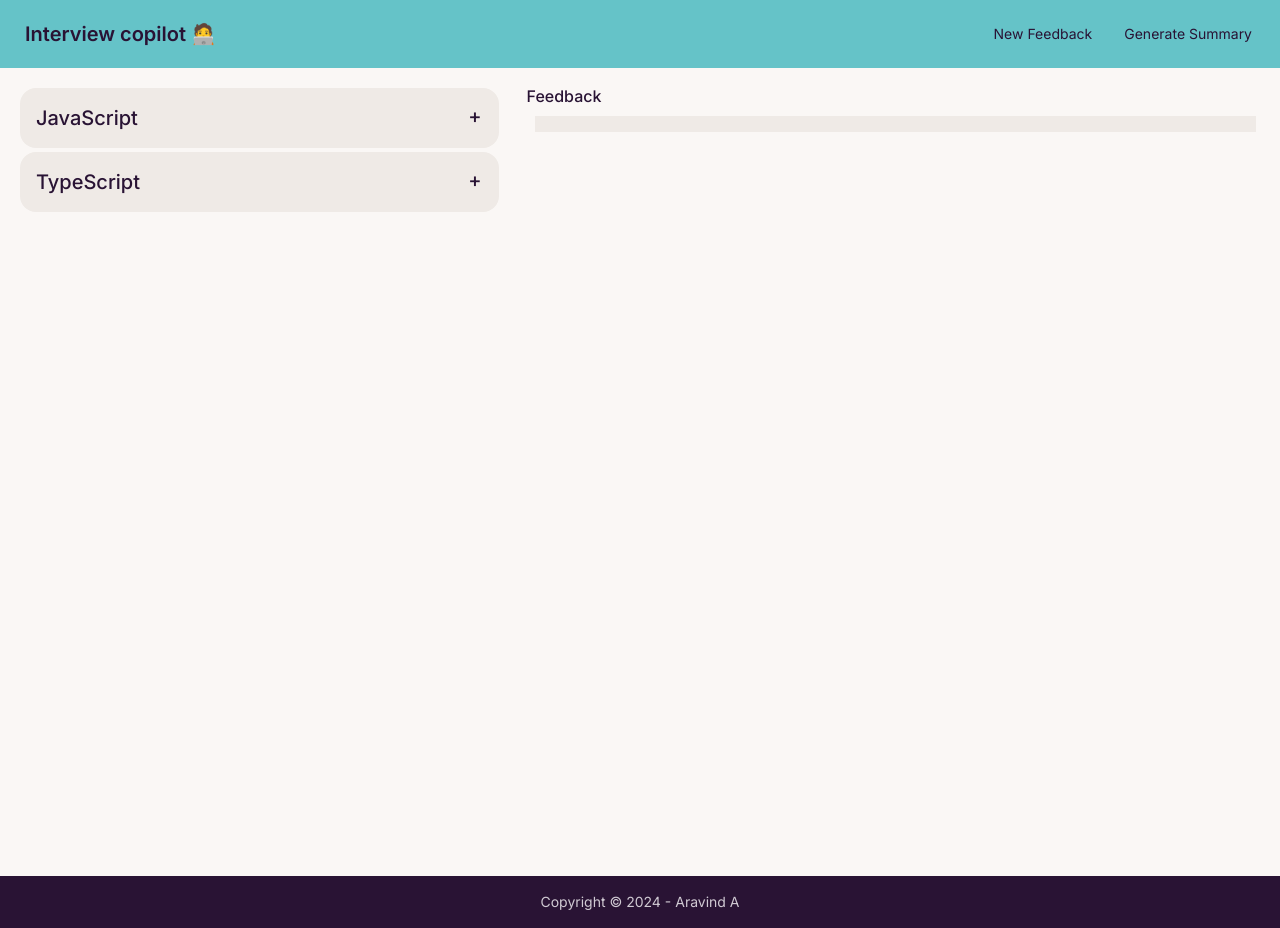
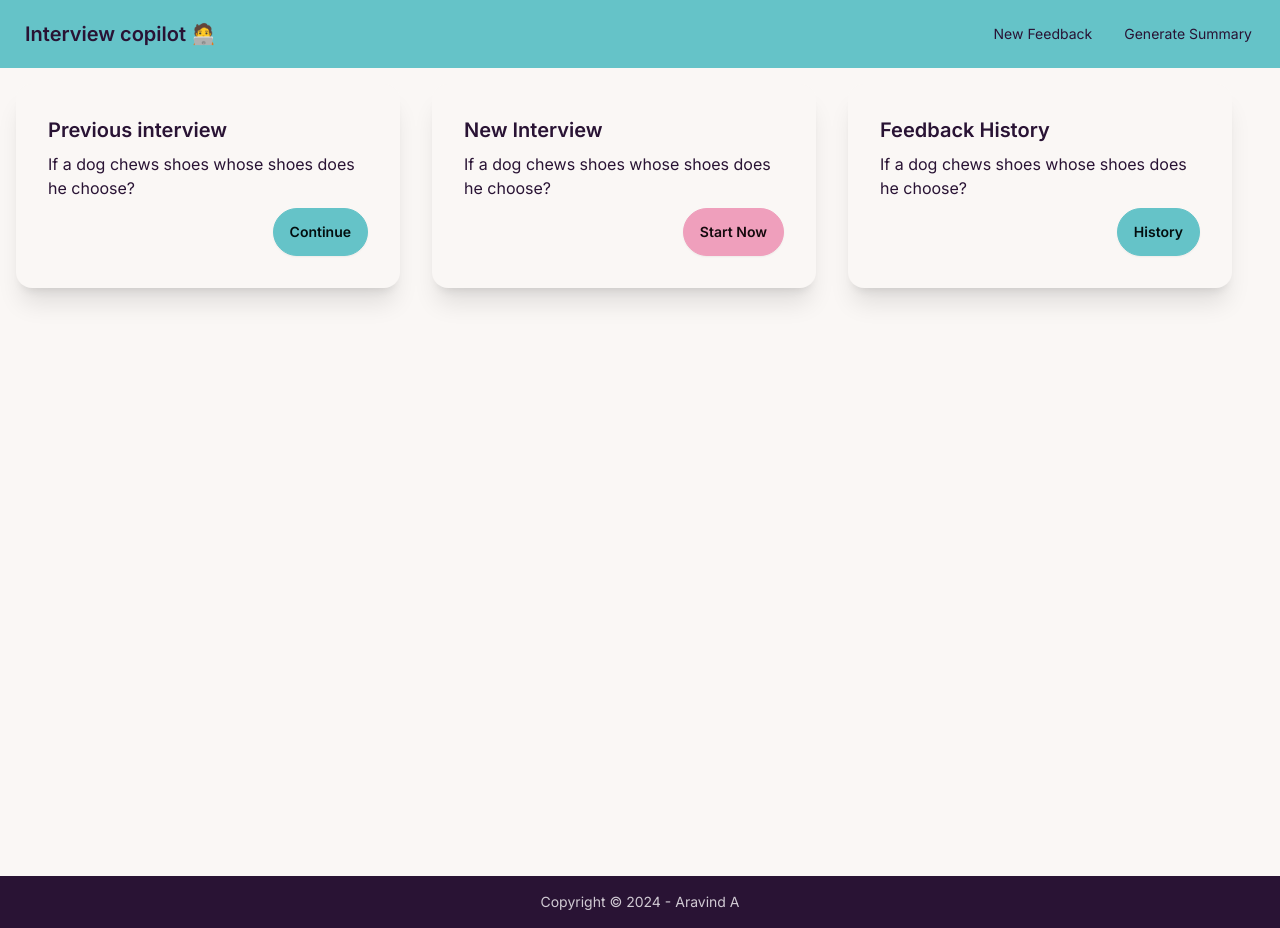
Before and after one commit to Aravin/interview-copilot, a Next.js app in the folder interview-copilot/: page / in a window 1280 px wide. Built offline with nearby package versions, Linux system fonts and the light colour scheme.

Commit message:
Added new interview modal

```diff
--- a/interview-copilot/app/page.tsx
+++ b/interview-copilot/app/page.tsx
@@ -1,40 +1,44 @@
 "use client";
 
-import Question from "@/components/question";
-import json from "@/app/js.json";
-import { ReportSection } from "@/components/report-section";
+import Link from "next/link";
+import { NewInterviewModal } from "@/components/new-interview-modal";
 
 export default function Home() {
   const q = JSON.parse(localStorage.getItem("ic") || "{}");
 
   return (
-    <main className="flex p-2 m-2 gap-8 max-h-screen	">
-      <section className="flex-2">
-        {Object.keys(json).map((title: string, index: number) => (
-          <div className="collapse collapse-plus bg-base-200 m-1" key={index}>
-            <input type="checkbox" />
-            <div className="collapse-title text-xl font-medium">{title}</div>
-            <div className="collapse-content">
-              {(json as any)[title].map((question: string, index: number) => (
-                <Question
-                  id={title}
-                  question={question}
-                  key={index}
-                  level={
-                    (q[title] &&
-                      (q[title][question] || q[title][question] === "0")) ||
-                    null
-                  }
-                />
-              ))}
-            </div>
+    <main className="flex p-2 m-2 gap-8 w-full">
+      <div className="card w-96 bg-base-100 shadow-xl">
+        <div className="card-body">
+          <h2 className="card-title">Previous interview</h2>
+          <p>If a dog chews shoes whose shoes does he choose?</p>
+          <div className="card-actions justify-end">
+            <Link href={"/interview"} className="btn btn-primary">
+              Continue
+            </Link>
           </div>
-        ))}
-      </section>
+        </div>
+      </div>
 
-      <section className="flex-auto">
-        <ReportSection />
-      </section>
+      <div className="card w-96 bg-base-100 shadow-xl">
+        <div className="card-body">
+          <h2 className="card-title">New Interview</h2>
+          <p>If a dog chews shoes whose shoes does he choose?</p>
+          <div className="card-actions justify-end">
+            <NewInterviewModal />
+          </div>
+        </div>
+      </div>
+
+      <div className="card w-96 bg-base-100 shadow-xl">
+        <div className="card-body">
+          <h2 className="card-title">Feedback History</h2>
+          <p>If a dog chews shoes whose shoes does he choose?</p>
+          <div className="card-actions justify-end">
+            <button className="btn btn-primary">History</button>
+          </div>
+        </div>
+      </div>
     </main>
   );
 }
--- a/interview-copilot/components/navbar.tsx
+++ b/interview-copilot/components/navbar.tsx
@@ -3,7 +3,9 @@ import Link from "next/link";
 export const Navbar = () => (
   <div className="navbar bg-primary">
     <div className="flex-1">
-      <a className="btn btn-ghost text-xl">Interview copilot 🧑‍💻</a>
+      <Link href={"/"} className="btn btn-ghost text-xl">
+        Interview copilot 🧑‍💻
+      </Link>
     </div>
     <div className="flex-none">
       <ul className="menu menu-horizontal px-1">
--- /dev/null
+++ b/interview-copilot/components/new-interview-modal.tsx
@@ -0,0 +1,30 @@
+export const NewInterviewModal = () => (
+  <>
+    {/* Open the modal using document.getElementById('ID').showModal() method */}
+    <button
+      className="btn btn-secondary"
+      onClick={() =>
+        (document.getElementById("my_modal_5") as any)?.showModal()
+      }
+    >
+      Start Now
+    </button>
+    <dialog id="my_modal_5" className="modal modal-bottom sm:modal-middle">
+      <div className="modal-box">
+        <h3 className="font-bold text-lg">Give Unique Name for Interview!</h3>
+        <br />
+        <input
+          type="text"
+          placeholder="Any name"
+          className="input w-full max-w-xs"
+        />
+        <div className="modal-action">
+          <form method="dialog">
+            {/* if there is a button in form, it will close the modal */}
+            <button className="btn btn-secondary">Start Now</button>
+          </form>
+        </div>
+      </div>
+    </dialog>
+  </>
+);
```
